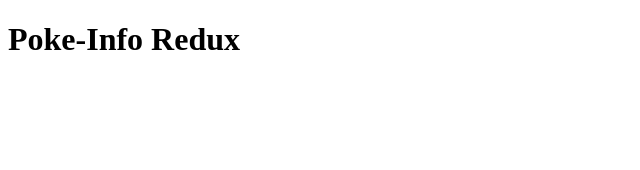
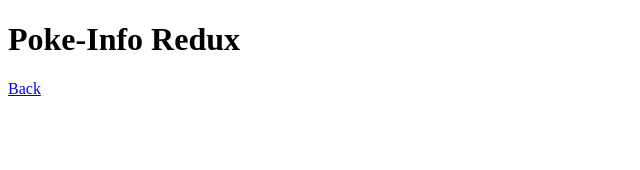
Before and after one commit to DEsp04/poke-info-redux, a React (Create React App) app: page /pokemon-info in a window 1280 px wide. Shown: the top 170 px of the page, without its empty margins (0-640 px from the left). Built offline with nearby package versions, Linux system fonts and the light colour scheme.

Commit message:
created a services folder to house thepokemon api and the fetch function

```diff
--- a/package.json
+++ b/package.json
@@ -3,6 +3,7 @@
   "version": "0.1.0",
   "private": true,
   "dependencies": {
+    "@reduxjs/toolkit": "^1.5.1",
     "@testing-library/jest-dom": "^5.11.4",
     "@testing-library/react": "^11.1.0",
     "@testing-library/user-event": "^12.1.10",
@@ -10,7 +11,7 @@
     "lodash": "^4.17.21",
     "react": "^17.0.1",
     "react-dom": "^17.0.1",
-    "react-redux": "^7.2.2",
+    "react-redux": "^7.2.3",
     "react-router-dom": "^5.2.0",
     "react-scripts": "4.0.3",
     "redux": "^4.0.5",
--- a/src/components/PokemonInfo.js
+++ b/src/components/PokemonInfo.js
@@ -2,11 +2,12 @@ import React from 'react';
 import { useEffect } from 'react';
 import { connect } from 'react-redux';
 import { fetchPokemonByName } from '../actions';
-
+import { Link } from "react-router-dom";
 
 
 
 function PokemonInfo(props) {
+  // console.log(props)
 
   const loading = props.loading;
   const hasErrors = props.hasErrors;
@@ -24,7 +25,12 @@ function PokemonInfo(props) {
   }
 
   return (
-    <div>{renderInfo()}</div>
+    <div>
+      <Link to="/">
+        Back
+      </Link>
+      {renderInfo()}
+    </div>
   )
 }
 
--- a/src/components/PokemonList.js
+++ b/src/components/PokemonList.js
@@ -10,6 +10,7 @@ import { Link } from "react-router-dom";
 
 
 function PokemonList(props) {
+  console.log(props);
 
   useEffect(() => {
     props.fetchPokemons();
--- /dev/null
+++ b/src/redux/searchPokemonSlice.js
@@ -0,0 +1 @@
+import { createAsyncThunk, createSlice } from "@reduxjs/toolkit";
--- /dev/null
+++ b/src/services/constants.js
@@ -0,0 +1 @@
+export const POKEMON_URL = 'https://pokeapi.co/api/v2/';
```
Also changed, not shown: 1 other file (tests, documents, lock files or other folders).
